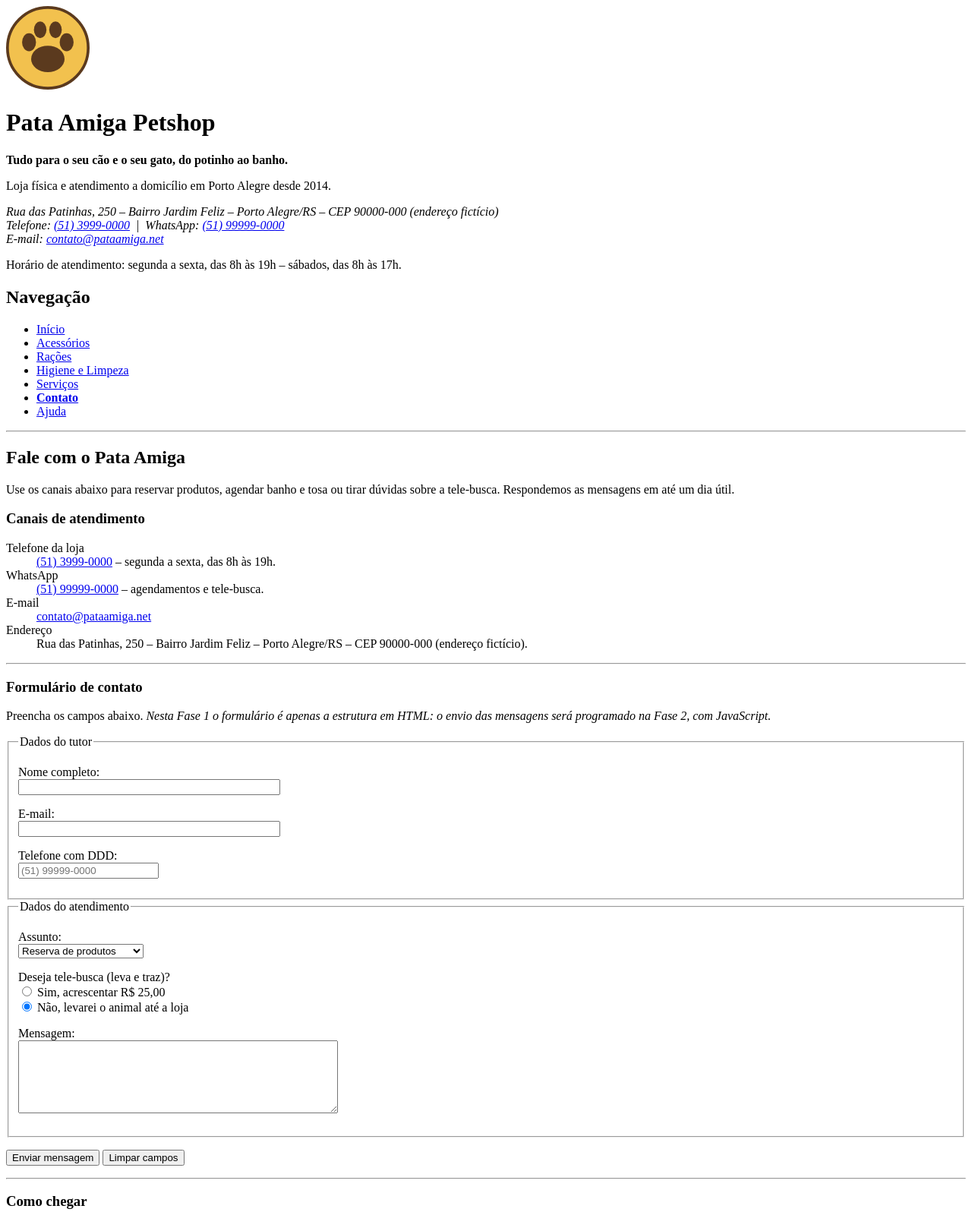
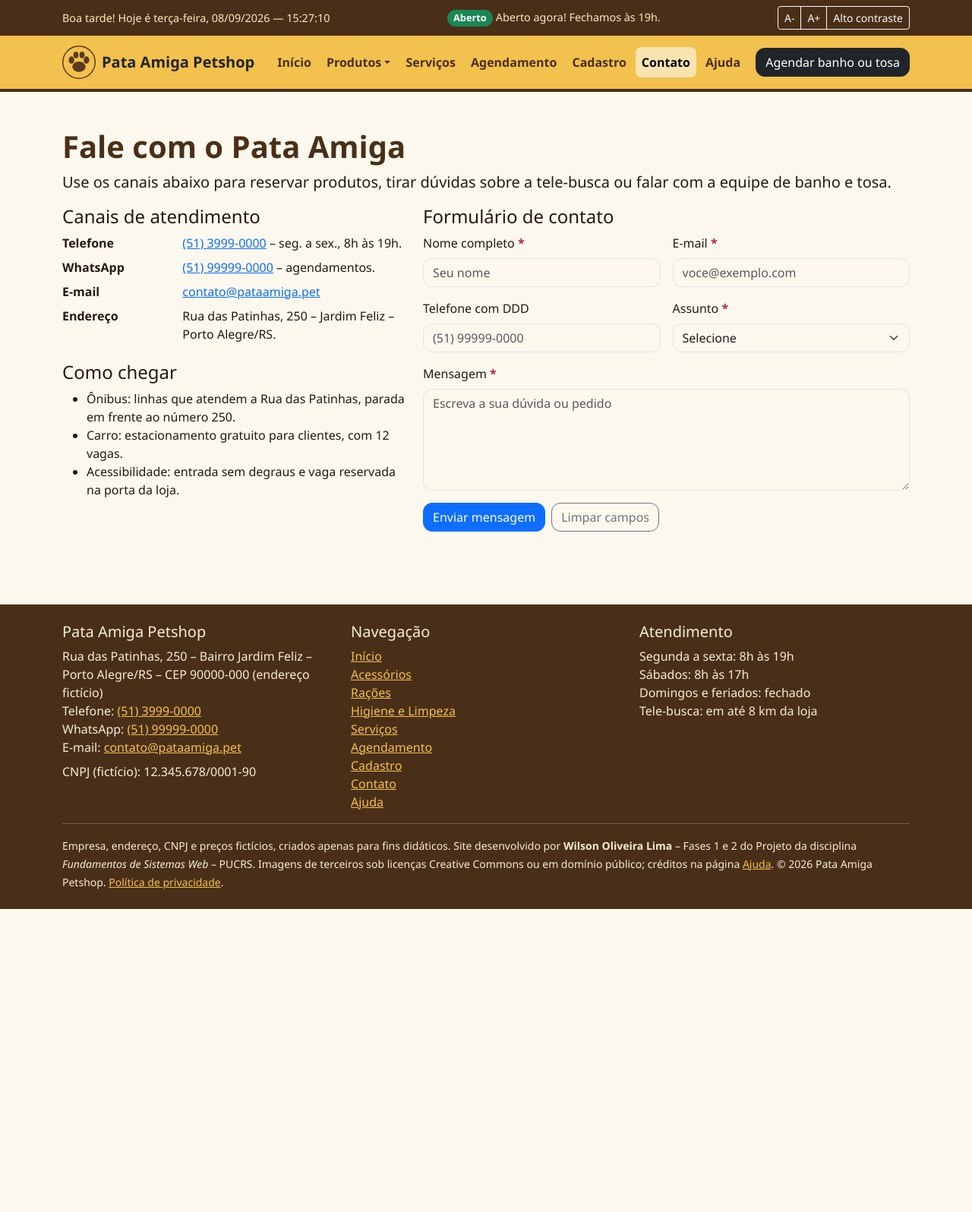
Before and after one commit to wilssola/PUCRS, a plain HTML site: page petshop/public/contato.html in a window 1280 px wide. Shown: the top 1596 px of the page at 76% size. After the commit the page ends 1197 px from the top, so only its background shows below. Drawn offline with Linux system fonts and the light colour scheme.

Commit message:
feat(petshop): moderniza o formulario de contato

```diff
--- a/petshop/public/contato.html
+++ b/petshop/public/contato.html
@@ -6,160 +6,223 @@
   <meta name="author" content="Wilson Oliveira Lima">
   <meta name="description" content="Telefones, endereço, horários e formulário de contato do Pata Amiga Petshop.">
   <title>Contato | Pata Amiga Petshop</title>
+
+  <!-- Bootstrap 5.3 (arquivos hospedados no próprio site) -->
+  <link rel="stylesheet" href="vendor/bootstrap/bootstrap.min.css">
+  <!-- Estilos próprios do projeto: identidade visual e acessibilidade -->
+  <link rel="stylesheet" href="css/estilo.css">
+  <link rel="icon" href="img/logo.svg" type="image/svg+xml">
 </head>
 <body>
-<!-- ================= CABEÇALHO ================= -->
+<!-- Link de atalho: primeiro elemento focável, para quem usa teclado -->
+<a class="pular-conteudo" href="#conteudo-principal">Pular para o conteúdo principal</a>
+
+<!-- ===================== FAIXA SUPERIOR (JavaScript) ===================== -->
+<div class="faixa-topo py-2">
+  <div class="container d-flex flex-column flex-lg-row justify-content-between align-items-lg-center gap-2">
+    <p class="mb-0" id="relogio" role="status" aria-live="off">Carregando data e hora...</p>
+    <p class="mb-0" id="situacao-loja" role="status" aria-live="polite">Verificando o horário de atendimento...</p>
+
+    <div class="btn-group btn-group-sm" role="group" aria-label="Recursos de acessibilidade">
+      <button type="button" class="btn btn-outline-light" id="btn-diminuir-fonte"
+              title="Diminuir o tamanho do texto">A<span aria-hidden="true">-</span><span class="visually-hidden">Diminuir o tamanho do texto</span></button>
+      <button type="button" class="btn btn-outline-light" id="btn-aumentar-fonte"
+              title="Aumentar o tamanho do texto">A<span aria-hidden="true">+</span><span class="visually-hidden">Aumentar o tamanho do texto</span></button>
+      <button type="button" class="btn btn-outline-light" id="btn-contraste" aria-pressed="false"
+              title="Ativar ou desativar o alto contraste">Alto contraste</button>
+    </div>
+  </div>
+  <!-- Região que anuncia as mudanças de acessibilidade para leitores de tela -->
+  <p class="somente-leitor" id="aviso-acessibilidade" role="status" aria-live="polite"></p>
+</div>
+
+<!-- ========================= CABEÇALHO E MENU ========================= -->
 <header>
-  <img src="img/logo.svg" alt="Logotipo do Pata Amiga Petshop: uma pegada de cão" width="110" height="110">
-  <h1>Pata Amiga Petshop</h1>
-  <p><strong>Tudo para o seu cão e o seu gato, do potinho ao banho.</strong></p>
-  <p>Loja física e atendimento a domicílio em Porto Alegre desde 2014.</p>
+  <nav class="navbar navbar-expand-lg navbar-marca" aria-label="Menu principal">
+    <div class="container">
+      <a class="navbar-brand d-flex align-items-center gap-2 text-dark fw-bold" href="index.html">
+        <img src="img/logo.svg" alt="Logotipo do Pata Amiga Petshop: pegada de cão em círculo amarelo">
+        <span>Pata Amiga <span class="d-none d-sm-inline">Petshop</span></span>
+      </a>
 
-  <address>
-    Rua das Patinhas, 250 &ndash; Bairro Jardim Feliz &ndash; Porto Alegre/RS &ndash; CEP 90000-000 (endereço fictício)<br>
-    Telefone: <a href="tel:+555139990000">(51) 3999-0000</a> &nbsp;|&nbsp;
-    WhatsApp: <a href="tel:+5551999990000">(51) 99999-0000</a><br>
-    E-mail: <a href="mailto:contato@pataamiga.net">contato@pataamiga.net</a>
-  </address>
+      <button class="navbar-toggler" type="button" data-bs-toggle="collapse"
+              data-bs-target="#menu-principal" aria-controls="menu-principal"
+              aria-expanded="false" aria-label="Abrir ou fechar o menu de navegação">
+        <span class="navbar-toggler-icon"></span>
+      </button>
 
-  <p>Horário de atendimento: segunda a sexta, das 8h às 19h &ndash; sábados, das 8h às 17h.</p>
+      <div class="collapse navbar-collapse" id="menu-principal">
+        <ul class="navbar-nav ms-auto align-items-lg-center gap-lg-1">
+          <li class="nav-item"><a class="nav-link" href="index.html">Início</a></li>
 
-  <!-- Menu principal de navegação, repetido em todas as páginas -->
-  <nav aria-label="Menu principal">
-    <h2>Navegação</h2>
-    <ul>
-      <li><a href="index.html">Início</a></li>
-      <li><a href="acessorios.html">Acessórios</a></li>
-      <li><a href="racoes.html">Rações</a></li>
-      <li><a href="higiene.html">Higiene e Limpeza</a></li>
-      <li><a href="servicos.html">Serviços</a></li>
-      <li><a href="contato.html" aria-current="page"><strong>Contato</strong></a></li>
-      <li><a href="ajuda.html">Ajuda</a></li>
-    </ul>
+          <li class="nav-item dropdown">
+            <a class="nav-link dropdown-toggle" href="#" id="menu-produtos" role="button"
+               data-bs-toggle="dropdown" aria-expanded="false">Produtos</a>
+            <ul class="dropdown-menu" aria-labelledby="menu-produtos">
+              <li><a class="dropdown-item" href="acessorios.html">Acessórios</a></li>
+              <li><a class="dropdown-item" href="racoes.html">Rações</a></li>
+              <li><a class="dropdown-item" href="higiene.html">Higiene e Limpeza</a></li>
+            </ul>
+          </li>
+
+          <li class="nav-item"><a class="nav-link" href="servicos.html">Serviços</a></li>
+          <li class="nav-item"><a class="nav-link" href="agendamento.html">Agendamento</a></li>
+          <li class="nav-item"><a class="nav-link" href="cadastro.html">Cadastro</a></li>
+          <li class="nav-item"><a class="nav-link active" aria-current="page" href="contato.html">Contato</a></li>
+          <li class="nav-item"><a class="nav-link" href="ajuda.html">Ajuda</a></li>
+          <li class="nav-item ms-lg-2">
+            <a class="btn btn-dark" href="agendamento.html">Agendar banho ou tosa</a>
+          </li>
+        </ul>
+      </div>
+    </div>
   </nav>
 </header>
 
-<hr>
-<main>
-  <h2>Fale com o Pata Amiga</h2>
-  <p>
-    Use os canais abaixo para reservar produtos, agendar banho e tosa ou tirar dúvidas sobre a tele-busca.
-    Respondemos as mensagens em até um dia útil.
+<main id="conteudo-principal" class="container py-5">
+  <h1>Fale com o Pata Amiga</h1>
+  <p class="lead">
+    Use os canais abaixo para reservar produtos, tirar dúvidas sobre a tele-busca ou falar com a
+    equipe de banho e tosa.
   </p>
 
-  <h3>Canais de atendimento</h3>
-  <dl>
-    <dt>Telefone da loja</dt>
-    <dd><a href="tel:+555139990000">(51) 3999-0000</a> &ndash; segunda a sexta, das 8h às 19h.</dd>
+  <div class="row g-4">
+    <div class="col-lg-5">
+      <h2 class="h4">Canais de atendimento</h2>
+      <dl class="row">
+        <dt class="col-sm-4">Telefone</dt>
+        <dd class="col-sm-8"><a href="tel:+555139990000">(51) 3999-0000</a> &ndash; seg. a sex., 8h às 19h.</dd>
 
-    <dt>WhatsApp</dt>
-    <dd><a href="tel:+5551999990000">(51) 99999-0000</a> &ndash; agendamentos e tele-busca.</dd>
+        <dt class="col-sm-4">WhatsApp</dt>
+        <dd class="col-sm-8"><a href="tel:+5551999990000">(51) 99999-0000</a> &ndash; agendamentos.</dd>
 
-    <dt>E-mail</dt>
-    <dd><a href="mailto:contato@pataamiga.net">contato@pataamiga.net</a></dd>
+        <dt class="col-sm-4">E-mail</dt>
+        <dd class="col-sm-8"><a href="mailto:contato@pataamiga.pet">contato@pataamiga.pet</a></dd>
 
-    <dt>Endereço</dt>
-    <dd>Rua das Patinhas, 250 &ndash; Bairro Jardim Feliz &ndash; Porto Alegre/RS &ndash; CEP 90000-000 (endereço fictício).</dd>
-  </dl>
+        <dt class="col-sm-4">Endereço</dt>
+        <dd class="col-sm-8">Rua das Patinhas, 250 &ndash; Jardim Feliz &ndash; Porto Alegre/RS.</dd>
+      </dl>
 
-  <hr>
+      <h2 class="h4">Como chegar</h2>
+      <ul>
+        <li>Ônibus: linhas que atendem a Rua das Patinhas, parada em frente ao número 250.</li>
+        <li>Carro: estacionamento gratuito para clientes, com 12 vagas.</li>
+        <li>Acessibilidade: entrada sem degraus e vaga reservada na porta da loja.</li>
+      </ul>
+    </div>
 
-  <h3>Formulário de contato</h3>
-  <p>
-    Preencha os campos abaixo. <em>Nesta Fase 1 o formulário é apenas a estrutura em HTML: o envio
-    das mensagens será programado na Fase 2, com JavaScript.</em>
-  </p>
+    <div class="col-lg-7">
+      <h2 class="h4">Formulário de contato</h2>
+      <div id="mensagem-contato" role="status" aria-live="polite" hidden></div>
 
-  <form action="#" method="post">
-    <fieldset>
-      <legend>Dados do tutor</legend>
+      <form id="form-contato" class="row g-3 needs-validation" novalidate>
+        <div class="col-md-6">
+          <label class="form-label form-obrigatorio" for="contato-nome">Nome completo</label>
+          <input type="text" class="form-control" id="contato-nome" name="nome" required
+                 minlength="5" autocomplete="name" placeholder="Seu nome">
+          <div class="invalid-feedback">Informe o seu nome.</div>
+        </div>
 
-      <p>
-        <label for="nome">Nome completo:</label><br>
-        <input type="text" id="nome" name="nome" size="40" required>
-      </p>
+        <div class="col-md-6">
+          <label class="form-label form-obrigatorio" for="contato-email">E-mail</label>
+          <input type="email" class="form-control" id="contato-email" name="email" required
+                 autocomplete="email" placeholder="voce@exemplo.com">
+          <div class="invalid-feedback">Informe um e-mail válido.</div>
+        </div>
 
-      <p>
-        <label for="email">E-mail:</label><br>
-        <input type="email" id="email" name="email" size="40" required>
-      </p>
+        <div class="col-md-6">
+          <label class="form-label" for="contato-telefone">Telefone com DDD</label>
+          <input type="tel" class="form-control" id="contato-telefone" name="telefone"
+                 inputmode="tel" placeholder="(51) 99999-0000">
+        </div>
 
-      <p>
-        <label for="telefone">Telefone com DDD:</label><br>
-        <input type="tel" id="telefone" name="telefone" size="20" placeholder="(51) 99999-0000">
-      </p>
-    </fieldset>
+        <div class="col-md-6">
+          <label class="form-label form-obrigatorio" for="contato-assunto">Assunto</label>
+          <select class="form-select" id="contato-assunto" name="assunto" required>
+            <option value="">Selecione</option>
+            <option value="Reserva de produtos">Reserva de produtos</option>
+            <option value="Banho e tosa">Banho e tosa</option>
+            <option value="Tele-busca">Tele-busca</option>
+            <option value="Outros assuntos">Outros assuntos</option>
+          </select>
+          <div class="invalid-feedback">Escolha o assunto da mensagem.</div>
+        </div>
 
-    <fieldset>
-      <legend>Dados do atendimento</legend>
+        <div class="col-12">
+          <label class="form-label form-obrigatorio" for="contato-mensagem">Mensagem</label>
+          <textarea class="form-control" id="contato-mensagem" name="mensagem" rows="5" required
+                    minlength="10" placeholder="Escreva a sua dúvida ou pedido"></textarea>
+          <div class="invalid-feedback">Escreva uma mensagem com pelo menos 10 caracteres.</div>
+        </div>
 
-      <p>
-        <label for="assunto">Assunto:</label><br>
-        <select id="assunto" name="assunto">
-          <option value="produtos">Reserva de produtos</option>
-          <option value="banho">Agendamento de banho</option>
-          <option value="tosa">Agendamento de tosa</option>
-          <option value="duvida">Dúvidas em geral</option>
-        </select>
-      </p>
-
-      <p>
-        Deseja tele-busca (leva e traz)?<br>
-        <input type="radio" id="tele-sim" name="telebusca" value="sim">
-        <label for="tele-sim">Sim, acrescentar R$ 25,00</label><br>
-        <input type="radio" id="tele-nao" name="telebusca" value="nao" checked>
-        <label for="tele-nao">Não, levarei o animal até a loja</label>
-      </p>
-
-      <p>
-        <label for="mensagem">Mensagem:</label><br>
-        <textarea id="mensagem" name="mensagem" rows="6" cols="50"></textarea>
-      </p>
-    </fieldset>
-
-    <p>
-      <button type="submit">Enviar mensagem</button>
-      <button type="reset">Limpar campos</button>
-    </p>
-  </form>
-
-  <hr>
-
-  <h3>Como chegar</h3>
-  <ul>
-    <li>Ônibus: linhas que atendem a Rua das Patinhas, com parada em frente ao número 250.</li>
-    <li>Carro: estacionamento gratuito para clientes, com 12 vagas.</li>
-    <li>A pé: entrada principal pela Rua das Patinhas, ao lado da agência bancária.</li>
-  </ul>
+        <div class="col-12 d-flex gap-2">
+          <button type="submit" class="btn btn-primary">Enviar mensagem</button>
+          <button type="reset" class="btn btn-outline-secondary">Limpar campos</button>
+        </div>
+      </form>
+    </div>
+  </div>
 </main>
 
-<hr>
+<!-- ============================== RODAPÉ ============================== -->
+<footer class="rodape mt-5 py-4">
+  <div class="container">
+    <div class="row g-4">
+      <div class="col-md-4">
+        <h2 class="h5">Pata Amiga Petshop</h2>
+        <address class="mb-2">
+          Rua das Patinhas, 250 &ndash; Bairro Jardim Feliz &ndash; Porto Alegre/RS &ndash; CEP 90000-000 (endereço fictício)<br>
+          Telefone: <a href="tel:+555139990000">(51) 3999-0000</a><br>
+          WhatsApp: <a href="tel:+5551999990000">(51) 99999-0000</a><br>
+          E-mail: <a href="mailto:contato@pataamiga.pet">contato@pataamiga.pet</a>
+        </address>
+        <p class="mb-0">CNPJ (fictício): 12.345.678/0001-90</p>
+      </div>
 
-<!-- ================= RODAPÉ ================= -->
-<footer>
-  <h2>Pata Amiga Petshop</h2>
+      <div class="col-md-4">
+        <h2 class="h5">Navegação</h2>
+        <ul class="list-unstyled mb-0">
+            <li><a href="index.html">Início</a></li>
+            <li><a href="acessorios.html">Acessórios</a></li>
+            <li><a href="racoes.html">Rações</a></li>
+            <li><a href="higiene.html">Higiene e Limpeza</a></li>
+            <li><a href="servicos.html">Serviços</a></li>
+            <li><a href="agendamento.html">Agendamento</a></li>
+            <li><a href="cadastro.html">Cadastro</a></li>
+            <li><a href="contato.html">Contato</a></li>
+            <li><a href="ajuda.html">Ajuda</a></li>
+          </ul>
+      </div>
 
-  <address>
-    Rua das Patinhas, 250 &ndash; Bairro Jardim Feliz &ndash; Porto Alegre/RS<br>
-    Telefone: <a href="tel:+555139990000">(51) 3999-0000</a> &ndash;
-    E-mail: <a href="mailto:contato@pataamiga.net">contato@pataamiga.net</a><br>
-    CNPJ (fictício): 12.345.678/0001-90
-  </address>
+      <div class="col-md-4">
+        <h2 class="h5">Atendimento</h2>
+        <ul class="list-unstyled mb-0">
+          <li>Segunda a sexta: 8h às 19h</li>
+          <li>Sábados: 8h às 17h</li>
+          <li>Domingos e feriados: fechado</li>
+          <li>Tele-busca: em até 8 km da loja</li>
+        </ul>
+      </div>
+    </div>
 
-  <nav aria-label="Navegação do rodapé">
-    <p><a href="index.html">Início</a> &nbsp;|&nbsp; <a href="acessorios.html">Acessórios</a> &nbsp;|&nbsp; <a href="racoes.html">Rações</a> &nbsp;|&nbsp; <a href="higiene.html">Higiene e Limpeza</a> &nbsp;|&nbsp; <a href="servicos.html">Serviços</a> &nbsp;|&nbsp; <a href="ajuda.html">Ajuda</a></p>
-  </nav>
+    <hr>
 
-  <p><small>
-    Empresa, endereço e preços fictícios, criados apenas para fins didáticos.<br>
-    Site desenvolvido por <strong>Wilson Oliveira Lima</strong> &ndash; Fase 1 do Projeto da disciplina
-    <em>Fundamentos de Sistemas Web</em> &ndash; PUCRS, 2026.<br>
-    Imagens de terceiros publicadas sob licenças Creative Commons ou em domínio público;
-    os créditos completos estão na página <a href="ajuda.html#creditos">Ajuda</a>.<br>
-    &copy; 2026 Pata Amiga Petshop &ndash; Todos os direitos reservados.
-    <a href="ajuda.html#privacidade">Política de privacidade</a>.
-  </small></p>
+    <p class="mb-0"><small>
+      Empresa, endereço, CNPJ e preços fictícios, criados apenas para fins didáticos.
+      Site desenvolvido por <strong>Wilson Oliveira Lima</strong> &ndash; Fases 1 e 2 do Projeto da
+      disciplina <em>Fundamentos de Sistemas Web</em> &ndash; PUCRS.
+      Imagens de terceiros sob licenças Creative Commons ou em domínio público; créditos na página
+      <a href="ajuda.html#creditos">Ajuda</a>.
+      &copy; <span id="ano-atual">2026</span> Pata Amiga Petshop.
+      <a href="ajuda.html#privacidade">Política de privacidade</a>.
+    </small></p>
+  </div>
 </footer>
+
+<script src="vendor/bootstrap/bootstrap.bundle.min.js"></script>
+<script src="js/app.js"></script>
+<script src="js/formularios.js"></script>
+<script src="js/contato.js"></script>
 
 </body>
 </html>
```
